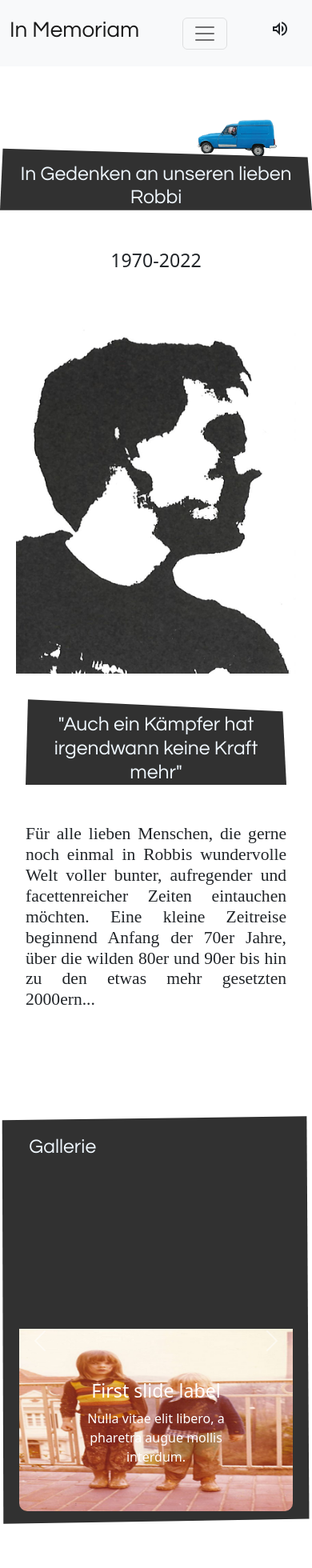
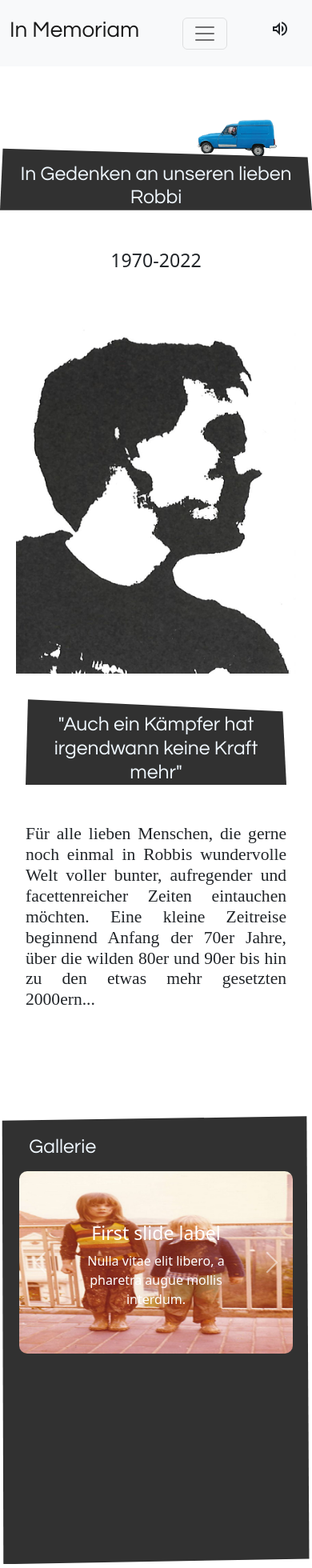
Before and after one commit to luis2605/in_memoriam, a React (Create React App) app: page / in a window 390 px wide. Shown: the top 1960 px of the page at 80% size. Built offline with nearby package versions, Linux system fonts and the light colour scheme; a web font is replaced by a local one.

Commit message:
Update carousel.module.css

```diff
--- a/src/components/carousel/carousel.module.css
+++ b/src/components/carousel/carousel.module.css
@@ -23,9 +23,12 @@
   border-radius: 10px !important;
 }
 @media (max-width: 768px) {
+  .carousel-container {
+    height: 560px;
+  }
   .carousel-img {
     width: 550px;
-    height: 425px;
-    border-radius: 10px !important;
+    height: auto;
+    /* border-radius: 10px !important; */
   }
 }
```
